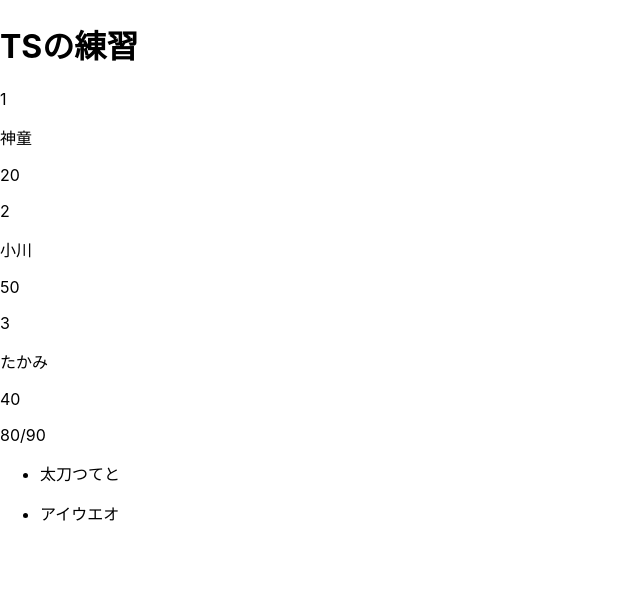
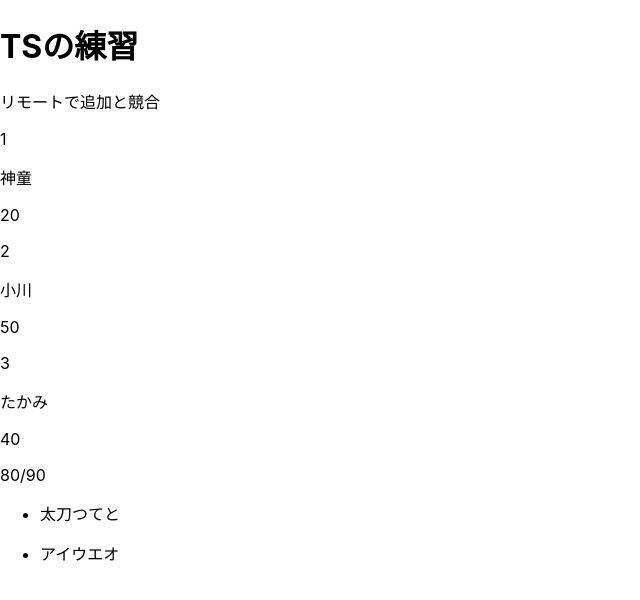
Before and after one commit to shuntaseed/gitpractice, a Next.js app: page / in a window 1280 px wide. Shown: the top 600 px of the page, without its empty margins (0-640 px from the left). Built offline with nearby package versions, Linux system fonts and the light colour scheme.

Commit message:
mainから

```diff
--- a/pages/index.tsx
+++ b/pages/index.tsx
@@ -29,6 +29,7 @@ axios.get<Data[]>('api/hello')
 return(
   <>
   <h1>TSの練習</h1>
+  <p><p>リモートで追加と競合</p></p>
   {state.map(e=>(
     <div>
     {/* <p>{e.id}</p>
```
